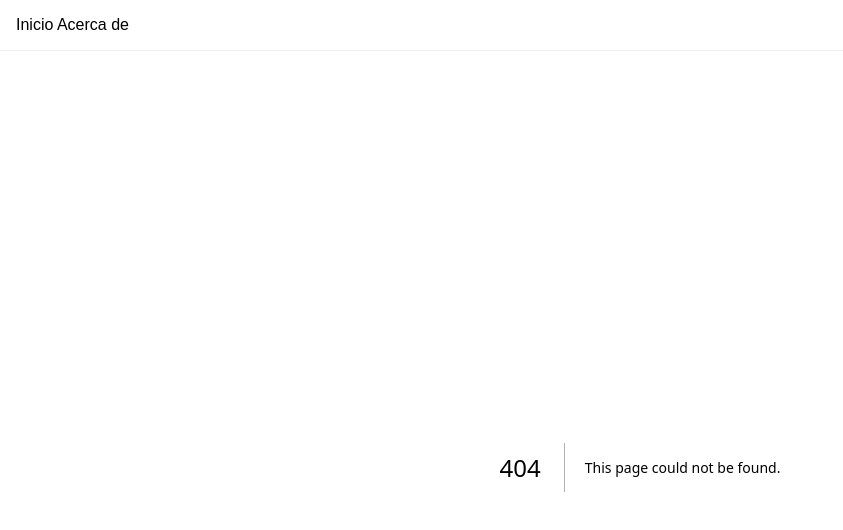
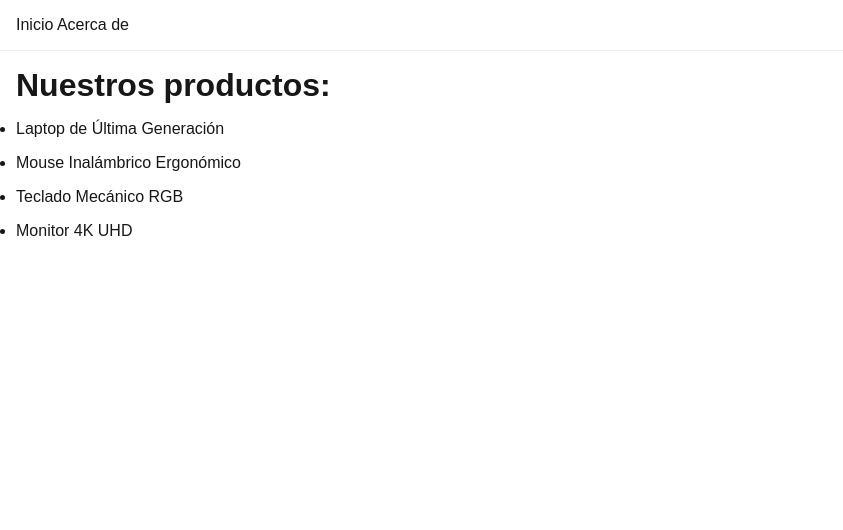
Before and after one commit to castrovca/primer-proyecto, a Next.js app: page /productos in a window 1280 px wide. Before the commit this address had no page. Shown: the top 530 px of the page, without its empty margins (0-843 px from the left). Built offline with nearby package versions, Linux system fonts and the light colour scheme.

Commit message:
se agregan productos y la visualización de los mismos

```diff
--- /dev/null
+++ b/src/app/data/productos.js
@@ -0,0 +1,27 @@
+// data/productos.js
+export const productos = [
+  {
+    id: 1,
+    nombre: "Laptop de Última Generación",
+    precio: 1200,
+    descripcion: "Potente y ligera, ideal para profesionales y gamers.",
+  },
+  {
+    id: 2,
+    nombre: "Mouse Inalámbrico Ergonómico",
+    precio: 50,
+    descripcion: "Diseñado para la comodidad, con seguimiento de alta precisión.",
+  },
+  {
+    id: 3,
+    nombre: "Teclado Mecánico RGB",
+    precio: 150,
+    descripcion: "Teclas mecánicas para una respuesta táctil y una experiencia de escritura superior.",
+  },
+  {
+    id: 4,
+    nombre: "Monitor 4K UHD",
+    precio: 750,
+    descripcion: "Imágenes nítidas y colores vibrantes para una inmersión total.",
+  }
+];
--- /dev/null
+++ b/src/app/productos/page.js
@@ -0,0 +1,20 @@
+import { productos } from "../data/productos";
+import Link from "next/link";
+
+export default function PaginaProductos() {
+    return (
+        <div>
+            <h1>Nuestros productos: </h1>
+
+            <ul>
+                {productos.map(producto => (
+                    <li key={producto.id} style={{margin: '1rem 0'}}>
+                        <Link href={`/productos/${producto.id}`}>
+                            {producto.nombre}
+                        </Link>
+                    </li>
+                ))}
+            </ul>
+        </div>
+    )
+}
```
Also changed, not shown: src/app/page.js (+5 -7 lines), src/app/productos/[id]/page.js (added, +17 -0 lines).
